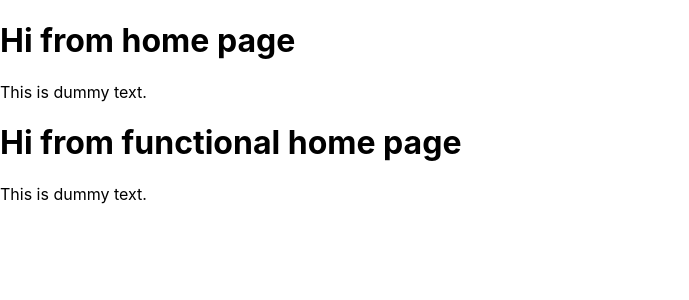
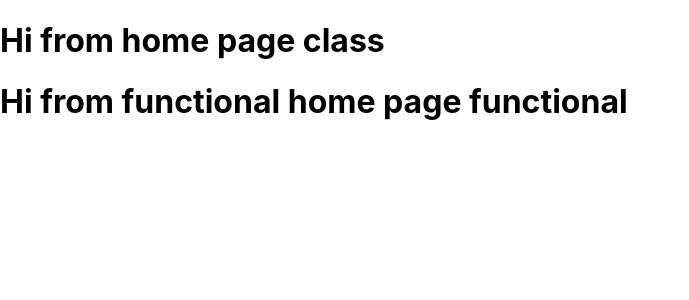
Before and after one commit to ajittupe2548/react-practice, a React (Create React App) app: page / in a window 1280 px wide. Shown: the top 300 px of the page, without its empty margins (0-689 px from the left). Built offline with nearby package versions, Linux system fonts and the light colour scheme.

Commit message:
Minor change

```diff
--- a/src/Components/c_home.js
+++ b/src/Components/c_home.js
@@ -4,8 +4,7 @@ class c_home extends Component {
     render() {
         return (
             <div>
-                <h1 className="heading">Hi from home page</h1>
-                <p>This is dummy text.</p>
+                <h1 className="heading">Hi from home page class</h1>
             </div>
         )
     }
--- a/src/Components/f_home.js
+++ b/src/Components/f_home.js
@@ -3,8 +3,7 @@ import React from 'react'
 function f_home() {
     return (
         <div>
-            <h1>Hi from functional home page</h1>
-            <p>This is dummy text.</p>
+            <h1>Hi from functional home page functional</h1>
         </div>
     )
 }
```
